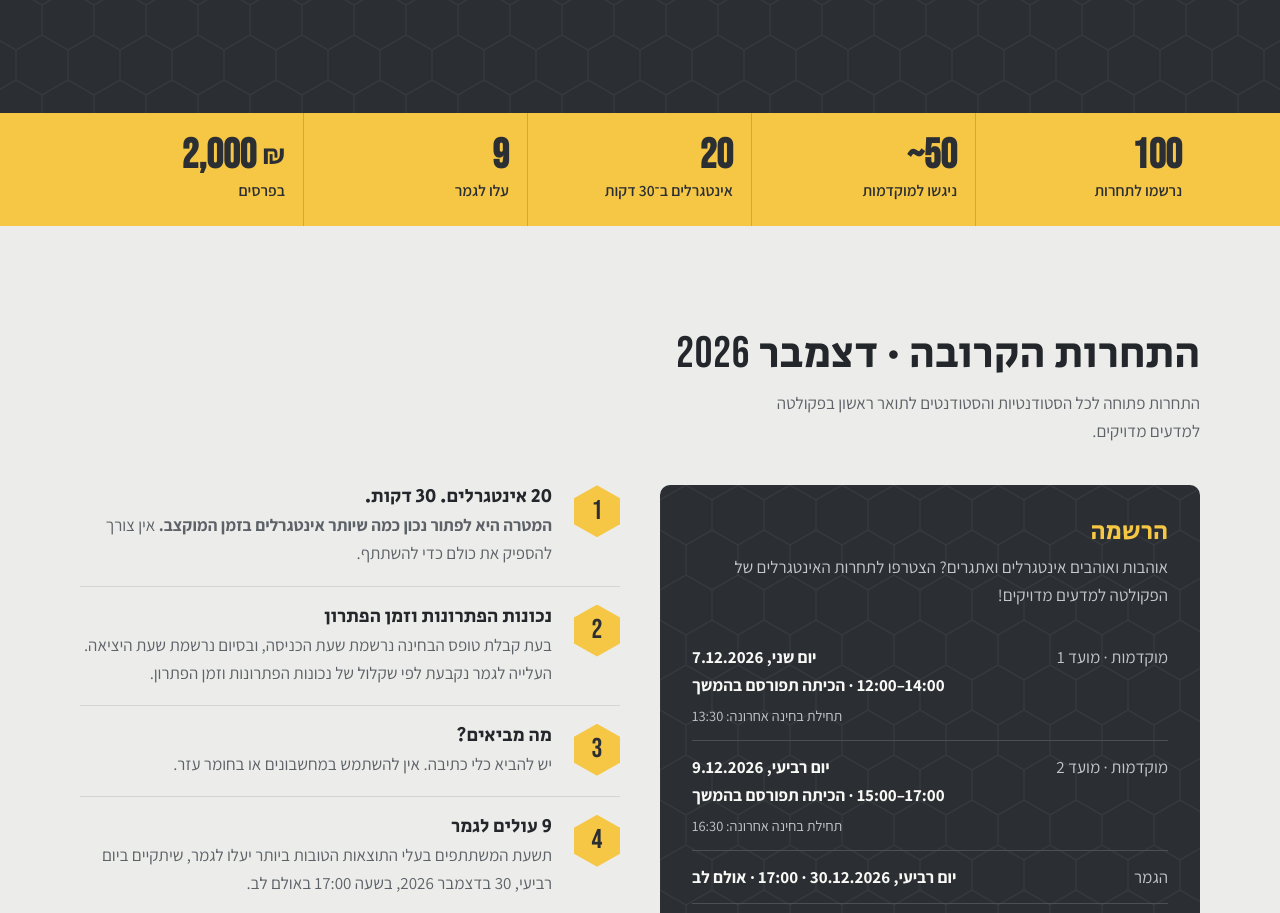
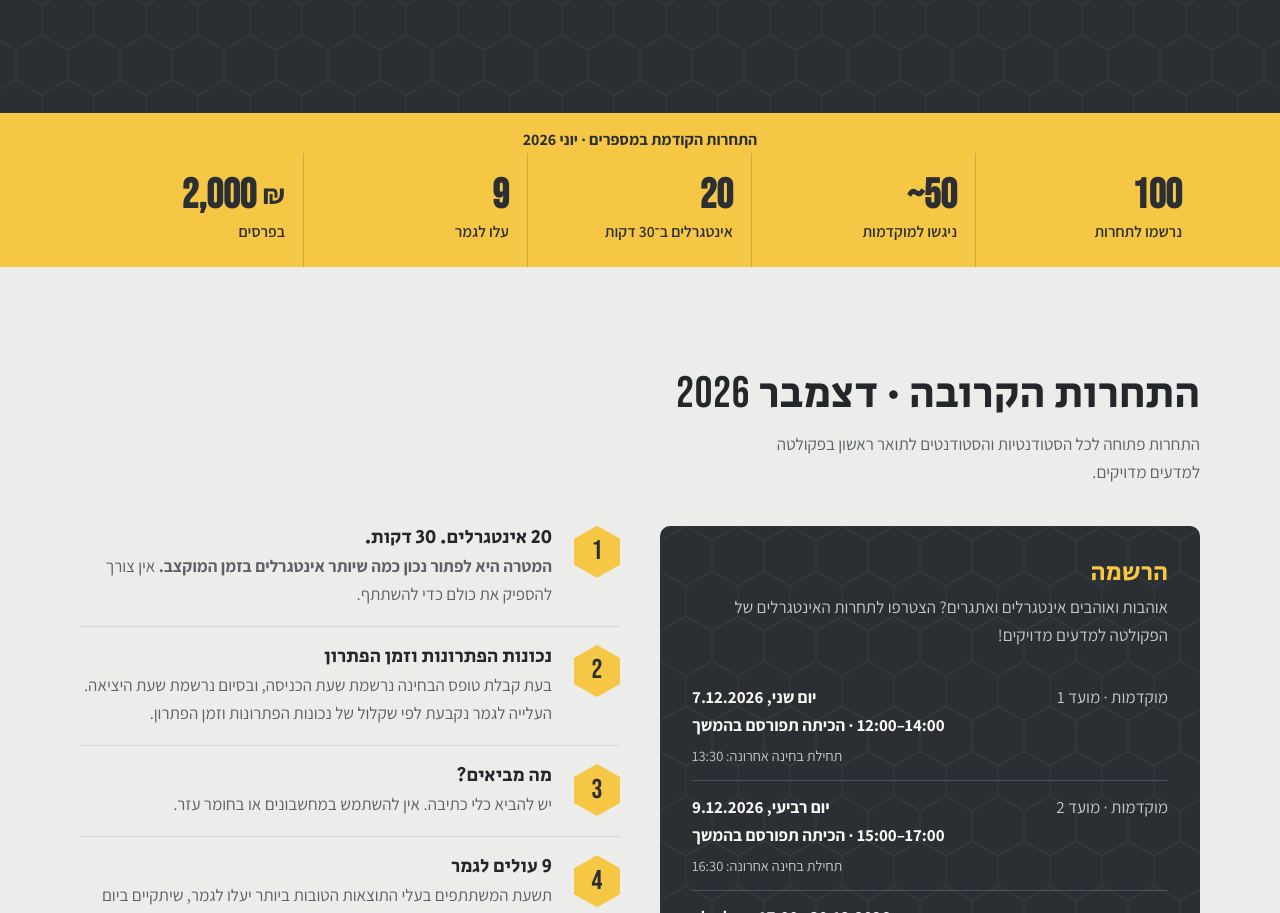
Before and after one commit to kerenmorwak/tau-integration-bee, a plain HTML site: page index.html in a window 1280 px wide. Shown: the part 885-1798 px from the top of the page. Drawn offline with Linux system fonts and the light colour scheme.

Commit message:
Label June 2026 statistics as the previous competition

```diff
--- a/assets/css/style.css
+++ b/assets/css/style.css
@@ -143,6 +143,7 @@ p { margin: 0 0 1em; }
 .facts .wrap { display: grid; grid-template-columns: repeat(5, 1fr); }
 .fact { padding: 22px 18px; border-inline-start: 1px solid rgba(43,47,51,.2); }
 .fact:first-child { border-inline-start: 0; }
+.facts-caption { margin: 0; padding: 14px 20px 0; text-align: center; font-weight: 700; font-size: 1rem; }
 .fact .cur { font-family: var(--f-body); font-weight: 700; font-size: 1.7rem; margin-inline-start: 6px; vertical-align: 4px; }
 .fact b { display: block; font-family: var(--f-latin); font-size: 2.6rem; line-height: 1; direction: ltr; text-align: right; }
 .fact span { font-weight: 600; font-size: .98rem; }
--- a/index.html
+++ b/index.html
@@ -65,7 +65,8 @@
     </div>
   </section>
 
-  <section class="facts" aria-label="התחרות במספרים, 2026">
+  <section class="facts" aria-label="התחרות הקודמת במספרים, יוני 2026">
+    <p class="facts-caption">התחרות הקודמת במספרים · יוני 2026</p>
     <div class="wrap">
       <div class="fact"><b dir="ltr">100</b><span>נרשמו לתחרות</span></div>
       <div class="fact"><b dir="ltr">~50</b><span>ניגשו למוקדמות</span></div>
```
